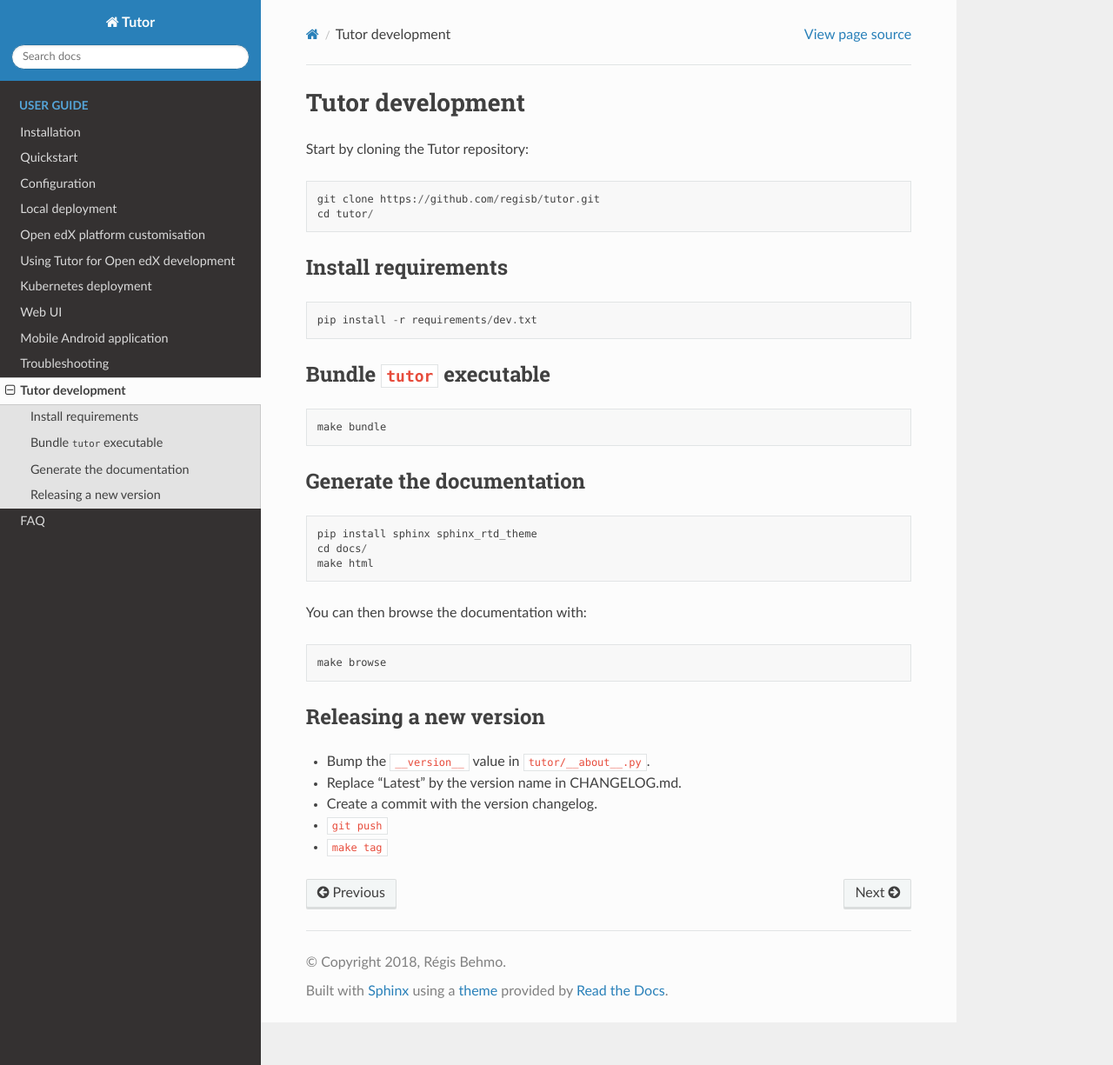
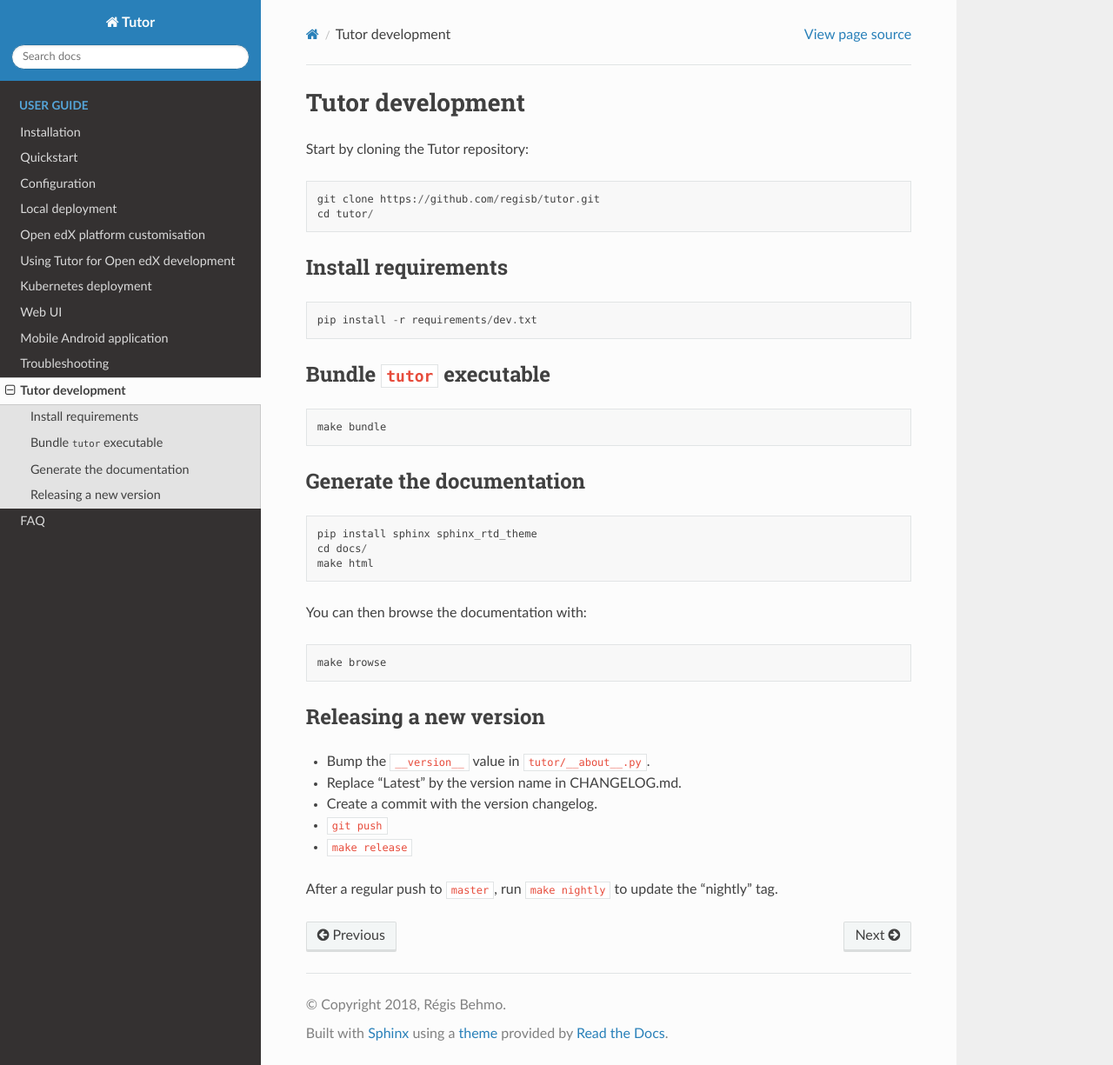
Before and after one commit to overhangio/tutor, a Sphinx documentation site: the page built from docs/tutor.rst, in a window 1280 px wide and 1225 px high. Shown: the whole window at 87% size. Built offline with Sphinx 7.4.7 and the Read the Docs theme 2.0.0, drawn with Linux system fonts in a browser that asks for light colours.

Commit message:
Introduce the concept of "nightly" release

```diff
--- a/docs/tutor.rst
+++ b/docs/tutor.rst
@@ -42,4 +42,6 @@
 - Replace "Latest" by the version name in CHANGELOG.md.
 - Create a commit with the version changelog.
 - ``git push``
-- ``make tag``
+- ``make release``
+
+After a regular push to ``master``, run ``make nightly`` to update the "nightly" tag.
```
Also changed, not shown: .travis.yml, 1 other file.
